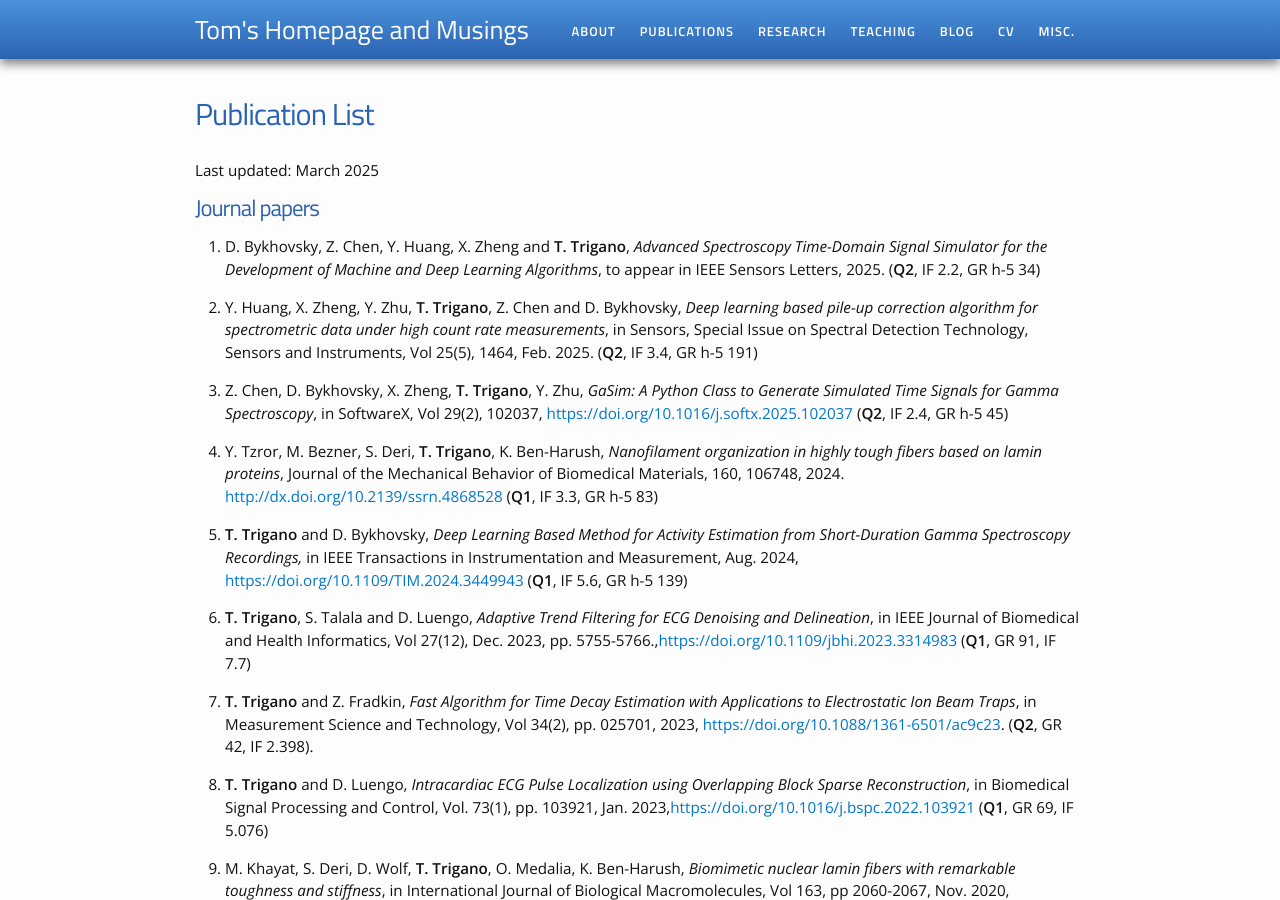
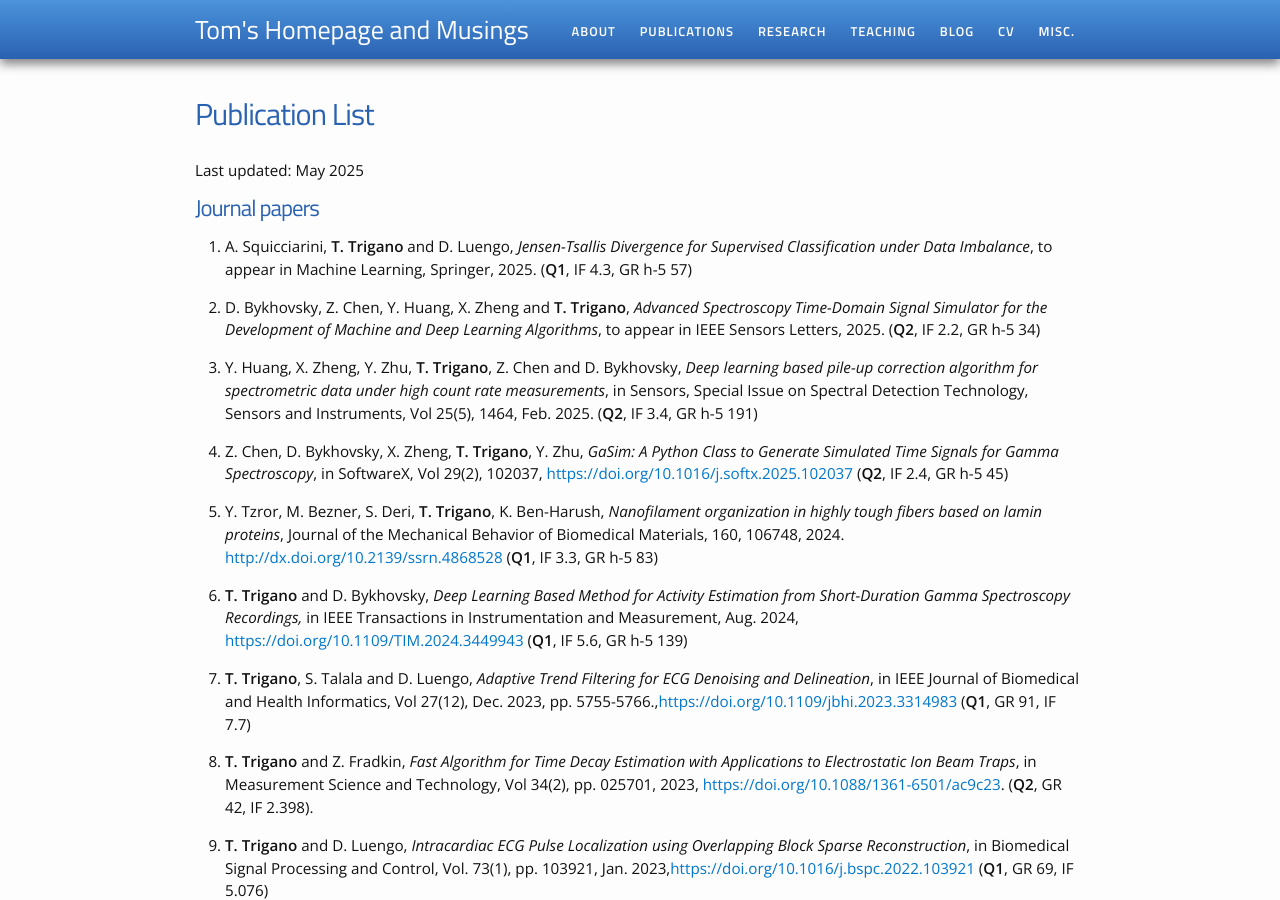
Before and after one commit to TomTrigano/my-webpage, a Jekyll site: the page built from publications.md, in a window 1280 px wide and 900 px high. Built offline with Jekyll 4.4.1, drawn with Linux system fonts in a browser that asks for light colours.

Commit message:
Update publications.md
added a publication

```diff
--- a/publications.md
+++ b/publications.md
@@ -4,9 +4,11 @@ permalink: /publications/
 title: Publication List
 ---
 
-Last updated: March 2025
+Last updated: May 2025
 
 # Journal papers
+
+1. A. Squicciarini, **T. Trigano** and D. Luengo, *Jensen-Tsallis Divergence for Supervised Classification under Data Imbalance*, to appear in Machine Learning, Springer, 2025. (**Q1**, IF 4.3, GR h-5 57)
 
 1. D. Bykhovsky, Z. Chen, Y. Huang, X. Zheng and **T. Trigano**, *Advanced Spectroscopy Time-Domain Signal Simulator for the Development of Machine and Deep Learning Algorithms*, to appear in IEEE Sensors Letters, 2025. (**Q2**, IF 2.2, GR h-5 34)
 
```
